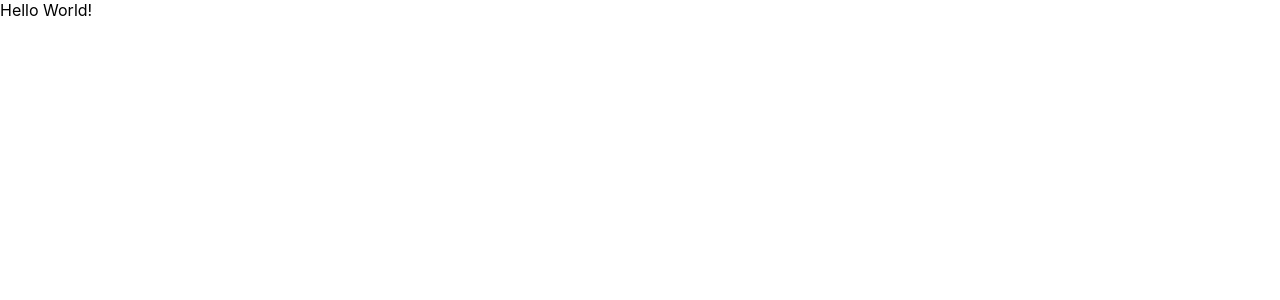
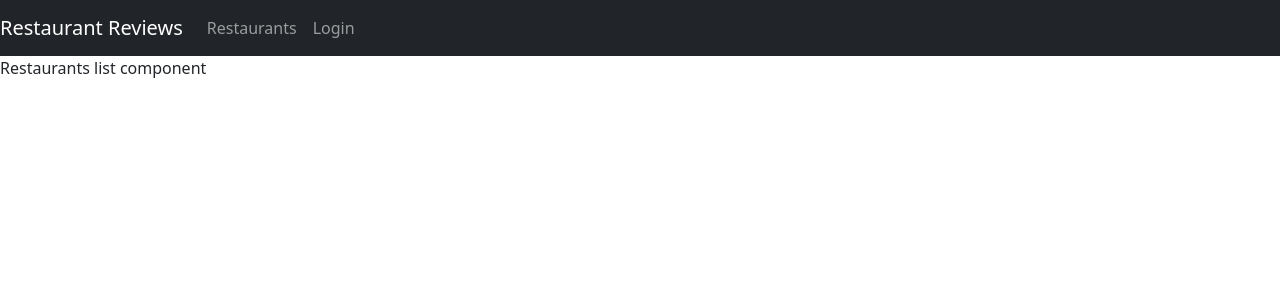
Before and after one commit to Alex23rodriguez/MERN-Stack, a React (Create React App) app in the folder Restaurants/frontend/: page / in a window 1280 px wide. Shown: the top 300 px of the page. Built offline with nearby package versions, Linux system fonts and the light colour scheme.

Commit message:
Restaurant feat: added basic routing to App, and boilerplate components

```diff
--- a/Restaurants/frontend/src/App.js
+++ b/Restaurants/frontend/src/App.js
@@ -1,5 +1,65 @@
+import { Routes, Route, Link } from "react-router-dom";
+import "bootstrap/dist/css/bootstrap.min.css";
+
+import { AddReview } from "./components/add-review";
+import { Login } from "./components/login";
+import { Restaurant } from "./components/restaurant";
+import { RestaurantsList } from "./components/restaurants-list";
+import { useState } from "react";
+
 function App() {
-  return <div className='App'>Hello World!</div>;
+  const [user, setUser] = useState(null);
+
+  async function login(user = null) {
+    setUser(user);
+  }
+
+  async function logout() {
+    setUser(null);
+  }
+
+  return (
+    <div>
+      <nav className='navbar navbar-expand navbar-dark bg-dark'>
+        <a href='/restaurants' className='navbar-brand'>
+          Restaurant Reviews
+        </a>
+        <div className='navbar-nav mr-auto'>
+          <li className='nav-item'>
+            <Link to={"/restaurants"} className='nav-link'>
+              Restaurants
+            </Link>
+          </li>
+          <li className='nav-item'>
+            {user ? (
+              <a
+                onClick={logout}
+                className='nav-link'
+                style={{ cursor: "pointer" }}
+              >
+                Logout {user.name}
+              </a>
+            ) : (
+              <Link to='/login' className='nav-link'>
+                Login
+              </Link>
+            )}
+          </li>
+        </div>
+      </nav>
+
+      <Routes>
+        <Route path='/' element={<RestaurantsList />} />
+        <Route path='/restaurants' element={<RestaurantsList />} />
+        <Route
+          path='/restaurants/:id/review'
+          element={<AddReview user={user} />}
+        />
+        <Route path='/restaurants/:id' element={<Restaurant user={user} />} />
+        <Route path='/login' element={<Login login={login} />} />
+      </Routes>
+    </div>
+  );
 }
 
 export default App;
--- /dev/null
+++ b/Restaurants/frontend/src/components/add-review.js
@@ -0,0 +1,5 @@
+function AddReview() {
+  return <div>Add review component</div>;
+}
+
+export { AddReview };
--- /dev/null
+++ b/Restaurants/frontend/src/components/login.js
@@ -0,0 +1,5 @@
+function Login() {
+  return <div>Login component</div>;
+}
+
+export { Login };
--- /dev/null
+++ b/Restaurants/frontend/src/components/restaurant.js
@@ -0,0 +1,5 @@
+function Restaurant() {
+  return <div>Restaurant component</div>;
+}
+
+export { Restaurant };
--- /dev/null
+++ b/Restaurants/frontend/src/components/restaurants-list.js
@@ -0,0 +1,5 @@
+function RestaurantsList() {
+  return <div>Restaurants list component</div>;
+}
+
+export { RestaurantsList };
--- a/Restaurants/frontend/src/index.css
+++ /dev/null
@@ -1,13 +0,0 @@
-body {
-  margin: 0;
-  font-family: -apple-system, BlinkMacSystemFont, 'Segoe UI', 'Roboto', 'Oxygen',
-    'Ubuntu', 'Cantarell', 'Fira Sans', 'Droid Sans', 'Helvetica Neue',
-    sans-serif;
-  -webkit-font-smoothing: antialiased;
-  -moz-osx-font-smoothing: grayscale;
-}
-
-code {
-  font-family: source-code-pro, Menlo, Monaco, Consolas, 'Courier New',
-    monospace;
-}
--- a/Restaurants/frontend/src/index.js
+++ b/Restaurants/frontend/src/index.js
@@ -1,17 +1,11 @@
-import React from 'react';
-import ReactDOM from 'react-dom/client';
-import './index.css';
-import App from './App';
-import reportWebVitals from './reportWebVitals';
+import React from "react";
+import ReactDOM from "react-dom/client";
+import App from "./App";
+import { BrowserRouter } from "react-router-dom";
 
-const root = ReactDOM.createRoot(document.getElementById('root'));
+const root = ReactDOM.createRoot(document.getElementById("root"));
 root.render(
-  <React.StrictMode>
+  <BrowserRouter>
     <App />
-  </React.StrictMode>
+  </BrowserRouter>
 );
-
-// If you want to start measuring performance in your app, pass a function
-// to log results (for example: reportWebVitals(console.log))
-// or send to an analytics endpoint. Learn more: https://bit.ly/CRA-vitals
-reportWebVitals();
--- a/Restaurants/frontend/src/reportWebVitals.js
+++ /dev/null
@@ -1,13 +0,0 @@
-const reportWebVitals = onPerfEntry => {
-  if (onPerfEntry && onPerfEntry instanceof Function) {
-    import('web-vitals').then(({ getCLS, getFID, getFCP, getLCP, getTTFB }) => {
-      getCLS(onPerfEntry);
-      getFID(onPerfEntry);
-      getFCP(onPerfEntry);
-      getLCP(onPerfEntry);
-      getTTFB(onPerfEntry);
-    });
-  }
-};
-
-export default reportWebVitals;
```
